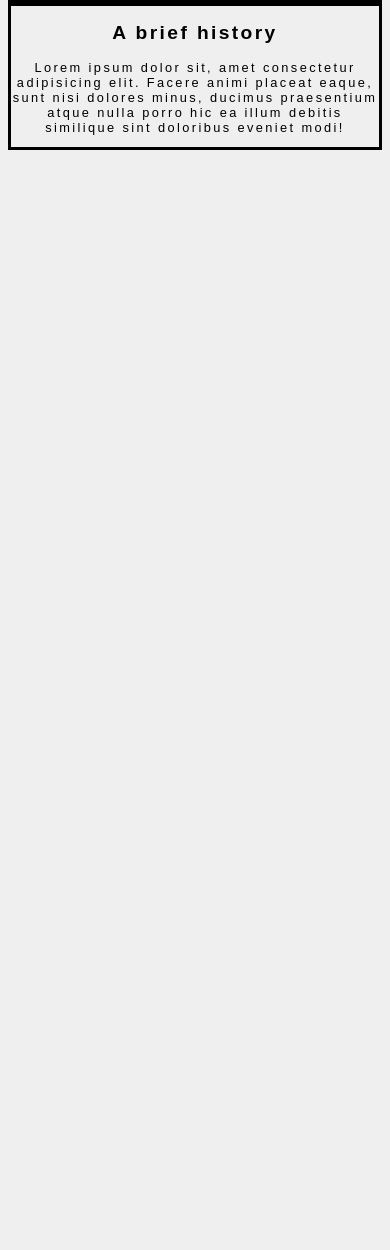
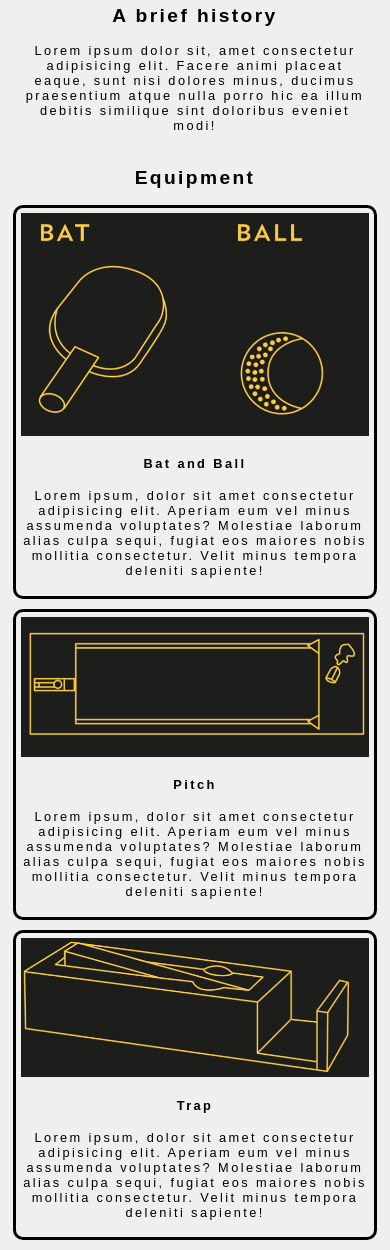
Before and after one commit to Ryan-ford25/milestone_project1, a plain HTML site: page index.html in a window 390 px wide. Shown: the part 323-1573 px from the top of the page. Before the commit the page ends 844 px from the top, so only its background shows below. Drawn offline with Linux system fonts and the light colour scheme.

Commit message:
adding the content for the header and equipment sections with CSS for alignment on mobile devices

```diff
--- a/assets/css/style.css
+++ b/assets/css/style.css
@@ -12,10 +12,15 @@ body{
     text-decoration: underline;
 }
 
+h2{
+    text-align: center;
+}
+
 
 /*Header*/
 #head{
-    border: 1mm, solid, black;
+    margin: 5px;
+    margin-bottom: 10px;
     padding: 5px;
 }
 
@@ -27,6 +32,29 @@ body{
 
 /*History section*/
 #history{
-    border: 1mm, solid, black;
     text-align: center;
 }
+
+/*Main*/
+
+/*Equipment section*/
+#main{
+    margin: 5px;
+}
+
+#equipment .card{
+    border: 1mm, solid, black;
+    margin-bottom: 10px;
+    padding: 5px;
+    border-radius: 10px;
+}
+
+.card img{
+    max-width: 410px;
+}
+
+.card-container{
+    text-align: center;
+}
+
+/*How to play section*/
--- a/index.html
+++ b/index.html
@@ -15,18 +15,51 @@
         <div id="head">
             <h1 class="title">Bat and Trap League</h1>
             <img id="old" src="assets/images/old_batandtrap.jpg" alt="Black and white image of the game being played">
+
+            <!--Brief history section-->
+            <section id="history">
+                <h2>A brief history</h2>
+                <p>Lorem ipsum dolor sit, amet consectetur adipisicing elit. Facere animi placeat eaque, sunt nisi dolores minus, ducimus praesentium atque nulla porro hic ea illum debitis similique sint doloribus eveniet modi!</p>
+            </section>
         </div>
         <!--Brief history section-->
-        <section id="history">
-            <h2>A brief history</h2>
-            <p>Lorem ipsum dolor sit, amet consectetur adipisicing elit. Facere animi placeat eaque, sunt nisi dolores minus, ducimus praesentium atque nulla porro hic ea illum debitis similique sint doloribus eveniet modi!</p>
-        </section>
     </header>
 
-    <main id="main" class="margin">
-        <!--Eqipment section-->
+    <main id="main">
+        <!--Equipment section-->
+        <section id="equipment" class="card-container">
+            <h2>Equipment</h2>
+            <div class="card">
+                <div class="card-image">
+                    <img src="assets/images/batball.PNG" alt="Bat and ball" style="width:100%">
+                </div>
+                <div class="card-container">
+                  <h4><b>Bat and Ball</b></h4>
+                  <p>Lorem ipsum, dolor sit amet consectetur adipisicing elit. Aperiam eum vel minus assumenda voluptates? Molestiae laborum alias culpa sequi, fugiat eos maiores nobis mollitia consectetur. Velit minus tempora deleniti sapiente!</p>
+                </div>
+            </div>
+            <div class="card">
+                <div class="card-image">
+                    <img src="assets/images/pitch.PNG" alt="Basic line image of the pitch for the game" style="width:100%">
+                </div>
+                <div class="card-container">
+                  <h4><b>Pitch</b></h4>
+                  <p>Lorem ipsum, dolor sit amet consectetur adipisicing elit. Aperiam eum vel minus assumenda voluptates? Molestiae laborum alias culpa sequi, fugiat eos maiores nobis mollitia consectetur. Velit minus tempora deleniti sapiente!</p>
+                </div>
+            </div>
+            <div class="card">
+                <img src="assets/images/trap.PNG" alt="Main equipment for the game known as a 'Trap'" style="width:100%">
+                <div class="card-container">
+                  <h4><b>Trap</b></h4>
+                  <p>Lorem ipsum, dolor sit amet consectetur adipisicing elit. Aperiam eum vel minus assumenda voluptates? Molestiae laborum alias culpa sequi, fugiat eos maiores nobis mollitia consectetur. Velit minus tempora deleniti sapiente!</p>
+                </div>
+            </div>
+        </section>
         <!--How to play section-->
         <!--Events section-->
+        <section id="events">
+
+        </section>
     </main>
 
     <footer>
```
Also changed, not shown: assets/images/batball.PNG (added), assets/images/batting.PNG (added), assets/images/battrapinstructions.PNG (added), assets/images/bowling.PNG (added), assets/images/pitch.PNG (added), assets/images/scoring.PNG (added), assets/images/trap.PNG (added), assets/images/winning.PNG (added).
